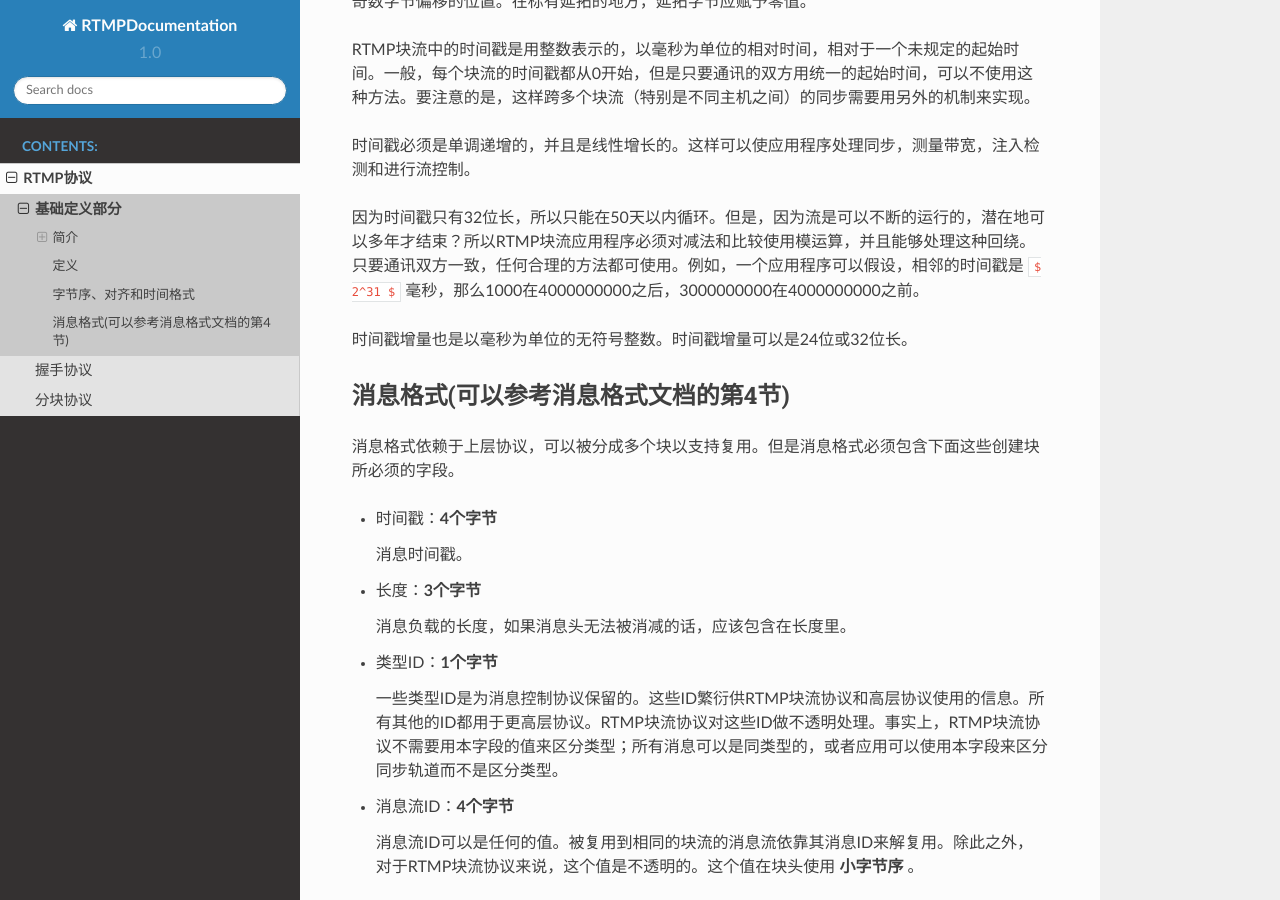
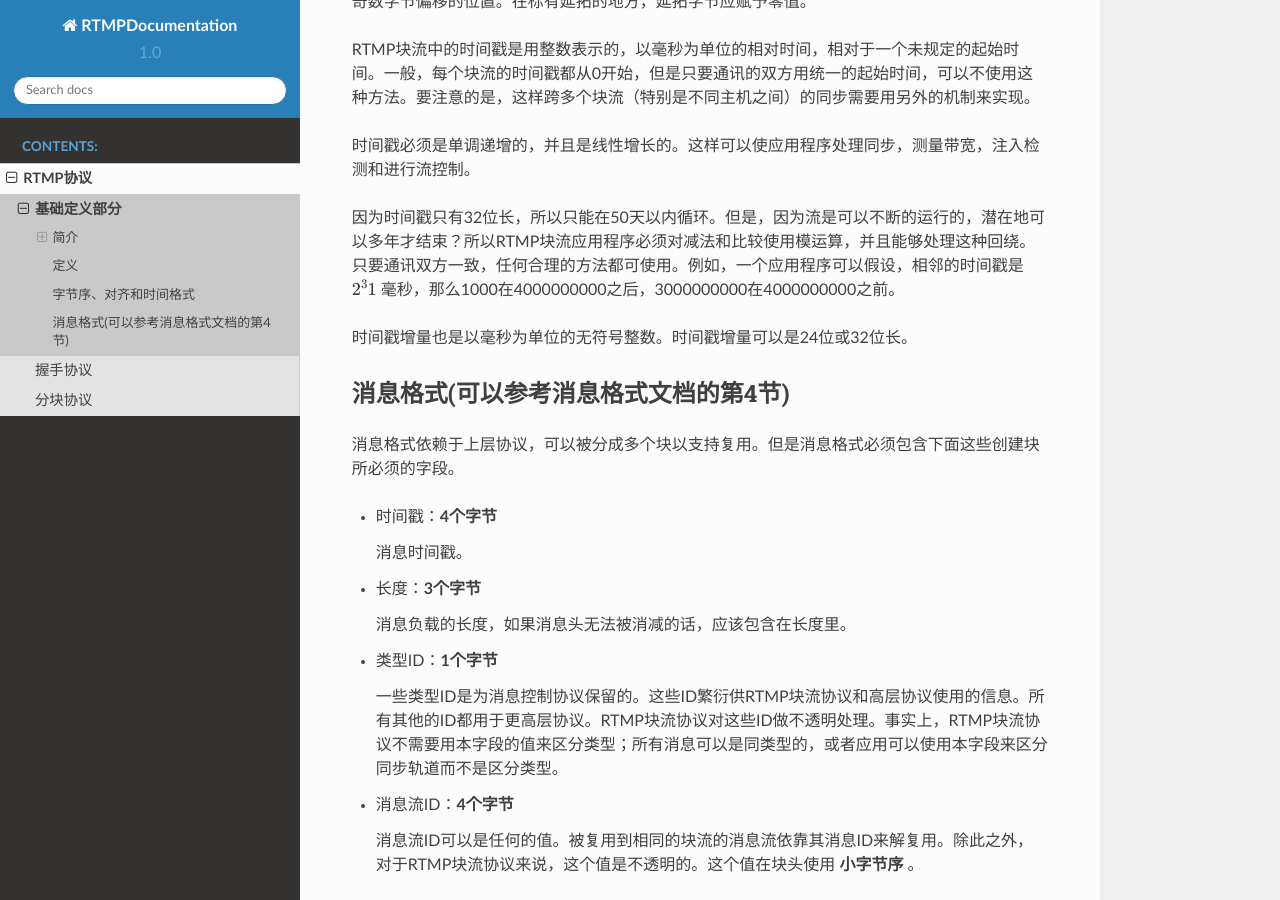
Before and after one commit to asdlei99/BroadcastingStack, a Sphinx documentation site: the page built from docs/source/protocol/BasicDefinitions.md, in a window 1280 px wide and 900 px high, scrolled down 1836 px. Built offline with Sphinx 7.4.7 and the Read the Docs theme 2.0.0, drawn with Linux system fonts in a browser that asks for light colours.

Commit message:
add math extention and auto structify

```diff
--- a/docs/source/conf.py
+++ b/docs/source/conf.py
@@ -20,7 +20,7 @@
 # import os
 # import sys
 # sys.path.insert(0, os.path.abspath('..'))
-
+from recommonmark.transform import AutoStructify
 from recommonmark.parser import CommonMarkParser
 
 source_parsers = {
@@ -36,7 +36,7 @@
 # Add any Sphinx extension module names here, as strings. They can be
 # extensions coming with Sphinx (named 'sphinx.ext.*') or your custom
 # ones.
-extensions = []
+extensions = ['sphinx.ext.mathjax']
 
 # Add any paths that contain templates here, relative to this directory.
 templates_path = ['_templates']
@@ -171,3 +171,12 @@
      author, 'RTMP', 'One line description of project.',
      'Miscellaneous'),
 ]
+
+github_doc_root = 'https://github.com/rtfd/recommonmark/tree/master/doc/'
+def setup(app):
+    app.add_config_value('recommonmark_config', {
+            'url_resolver': lambda url: github_doc_root + url,
+            'auto_toc_tree_section': 'Contents',
+            'enable_eval_rst': True,
+            }, True)
+    app.add_transform(AutoStructify)
```
